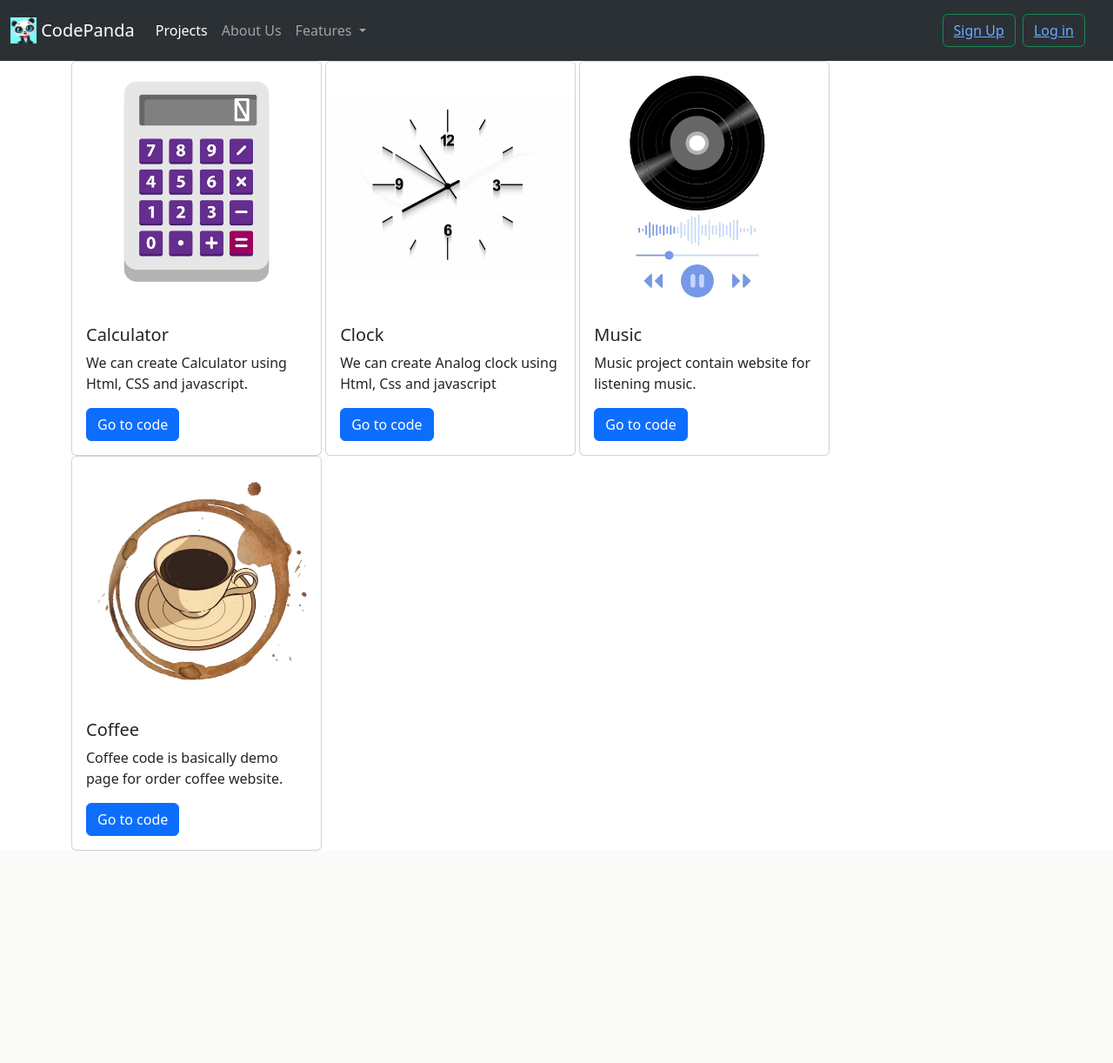
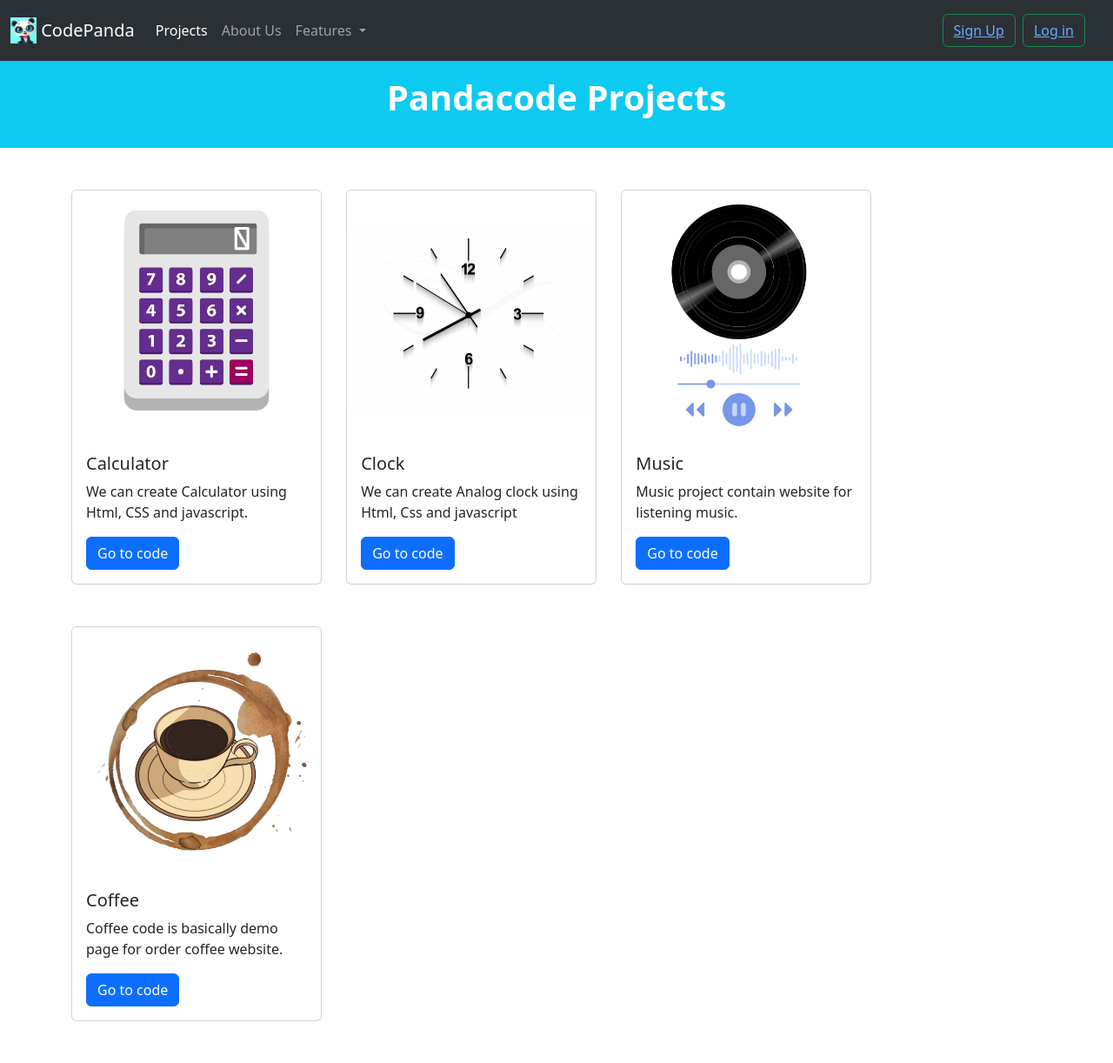
Before and after one commit to AmanVerma0047/PandaCoder, a Django app: page /projects in a window 1280 px wide. Shown: the whole page at 87% size. Before the commit the page ends 978 px from the top, so only its background shows below. Run offline with Django 5.2, Linux system fonts and the light colour scheme.

```diff
--- a/templates/projects.html
+++ b/templates/projects.html
@@ -2,8 +2,12 @@
 {% block title %}Projects Page{% endblock title %}
 
 {% block body%}
-<div class="container mt-15px em-10px mb-15px sm-10px">
-    <div class="card d-inline-flex" style="width: 18rem;">
+<div class="navbar bg-info">
+ <p class="fs-1 fw-bold mx-auto p-2 py-1 text-white ">Pandacode Projects </p>
+</div>
+
+<div class="container mt-4 em-4 mb-4 sm-4">
+    <div class="card d-inline-flex my-4" style="width: 18rem;">
         <img src="static/images/Calculator.jpg" class="card-img-top" alt="Calculator code">
         <div class="card-body">
           <h5 class="card-title">Calculator</h5>
@@ -12,7 +16,7 @@
         </div>
       </div>
 
-      <div class="card d-inline-flex" style="width: 18rem;">
+      <div class="card d-inline-flex ms-4 my-4" style="width: 18rem;">
         <img src="static/images/clock.jpg" class="card-img-top" alt="Clock code">
         <div class="card-body">
           <h5 class="card-title">Clock</h5>
@@ -21,7 +25,7 @@
         </div>
       </div>
 
-      <div class="card d-inline-flex" style="width: 18rem;">
+      <div class="card d-inline-flex ms-4 my-4" style="width: 18rem;">
         <img src="static/images/Music.jpg" class="card-img-top" alt="Music code">
         <div class="card-body">
           <h5 class="card-title">Music</h5>
@@ -30,7 +34,7 @@
         </div>
       </div>
 
-      <div class="card d-inline-flex" style="width: 18rem;">
+      <div class="card d-inline-flex my-4" style="width: 18rem;">
     <img src="static/images/Coffee.jpg" class="card-img-top" alt="Coffee code">
     <div class="card-body">
       <h5 class="card-title">Coffee</h5>
```
